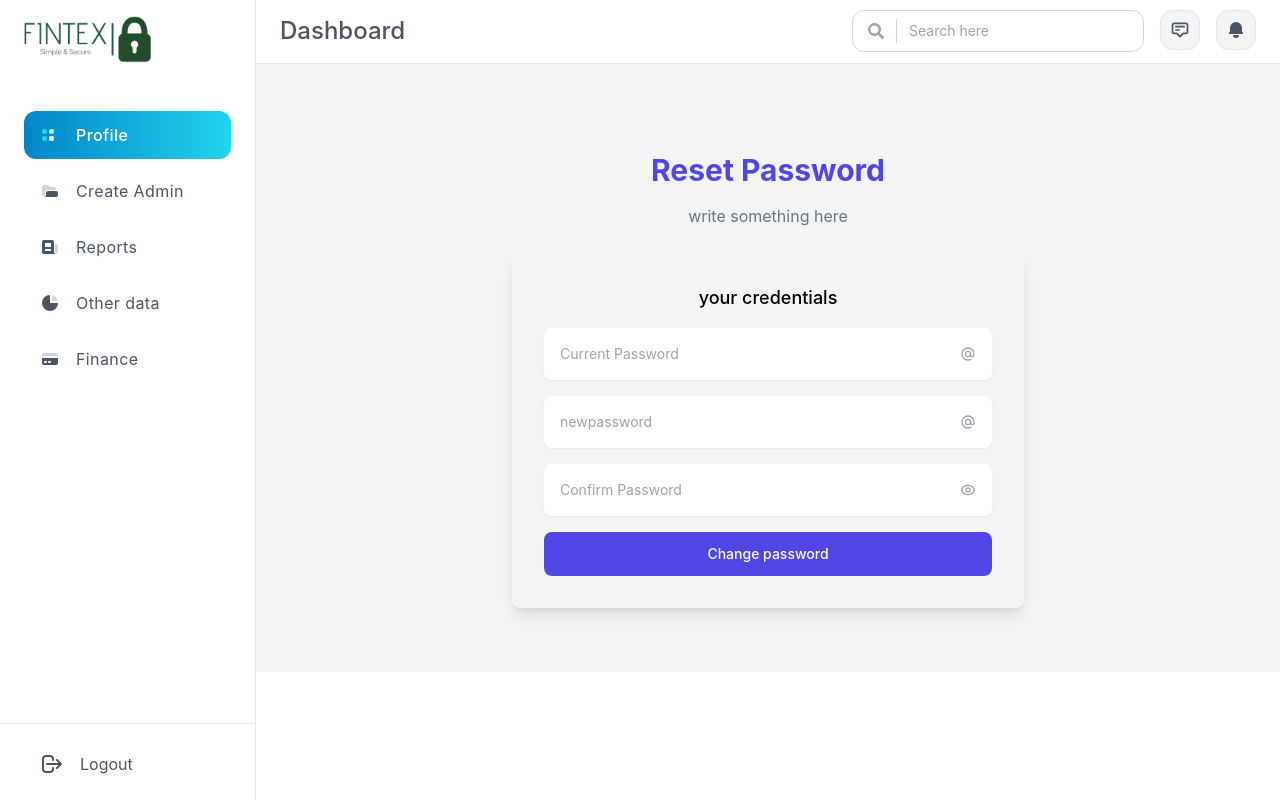
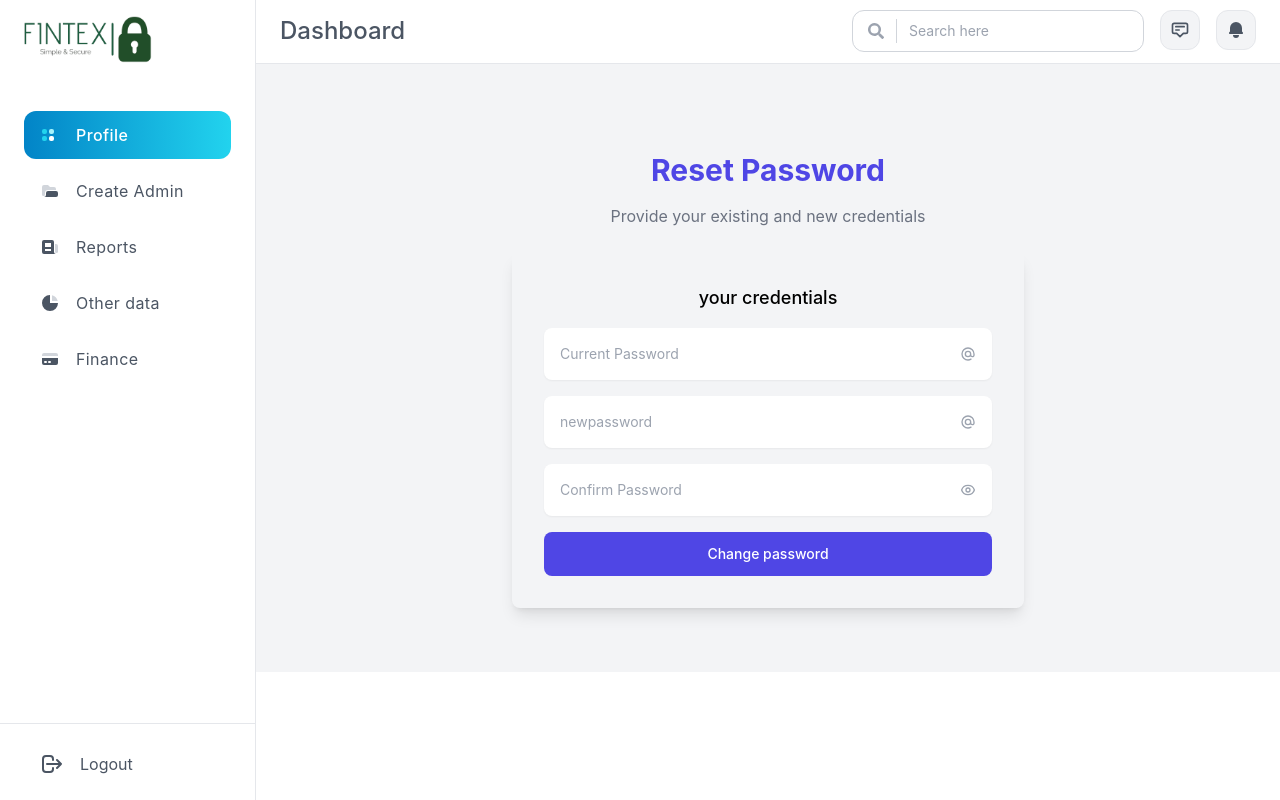
Before and after one commit to Fintex-Nepal/frontend, a React (Create React App) app: page /sadmindashboard/profile in a window 1280 px wide. Built offline with nearby package versions, Linux system fonts and the light colour scheme.

Commit message:
Create admin from added

```diff
--- a/src/components/SuperAdmin/CreateAdmin.jsx
+++ b/src/components/SuperAdmin/CreateAdmin.jsx
@@ -30,10 +30,10 @@ const CreateAdmin = () => {
                     class="max-w-4xl px-4 py-4 mx-auto bg-white border shadow-sm dark:border-gray-900 dark:bg-gray-900 lg:py-4 md:px-6">
                     <div class="mb-10 ">
                         <h2 class="pb-2 mb-2 text-xl font-bold text-gray-800 md:text-3xl dark:text-gray-300">
-                            Basic Info
+                            Create Admin
                         </h2>
                         <p class="text-sm dark:text-gray-400">
-                            Lorem ipsum dor amet ispicusus isopiros amet ispis lorem
+                            This userid and password will be used by <b>Fintex</b> client
                         </p>
                     </div>
                     <form onSubmit={formSubmitHandler}>
@@ -79,7 +79,7 @@ const CreateAdmin = () => {
                                 />
                         </div>
 
-                        <button type='submit' class="px-4 py-2 text-base text-gray-100 bg-blue-600 rounded hover:bg-blue-500">Send</button>
+                        <button type='submit' class="px-4 py-2 text-base text-gray-100 bg-blue-600 rounded hover:bg-blue-500">Create</button>
 
                     </form>
                 </div >
--- a/src/components/SuperAdmin/PasswordResetForm.jsx
+++ b/src/components/SuperAdmin/PasswordResetForm.jsx
@@ -45,7 +45,7 @@ const PasswordResetForm = () => {
                     </h1>
 
                     <p className="mx-auto mt-4 max-w-md text-center text-gray-500">
-                        write something here
+                        Provide your existing and new credentials
                     </p>
 
                     <form
```
